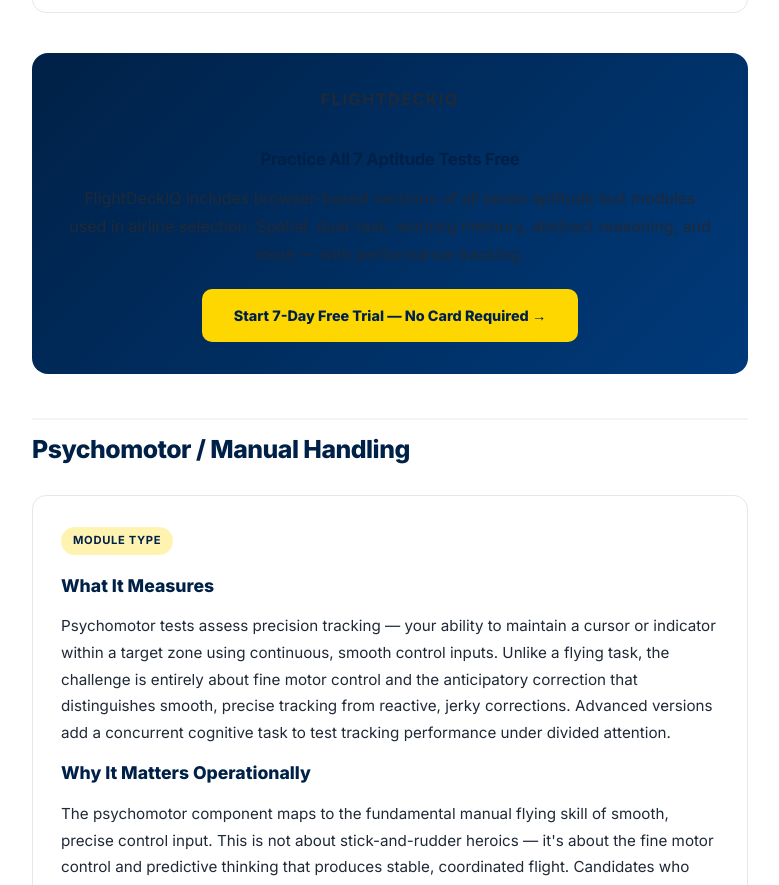
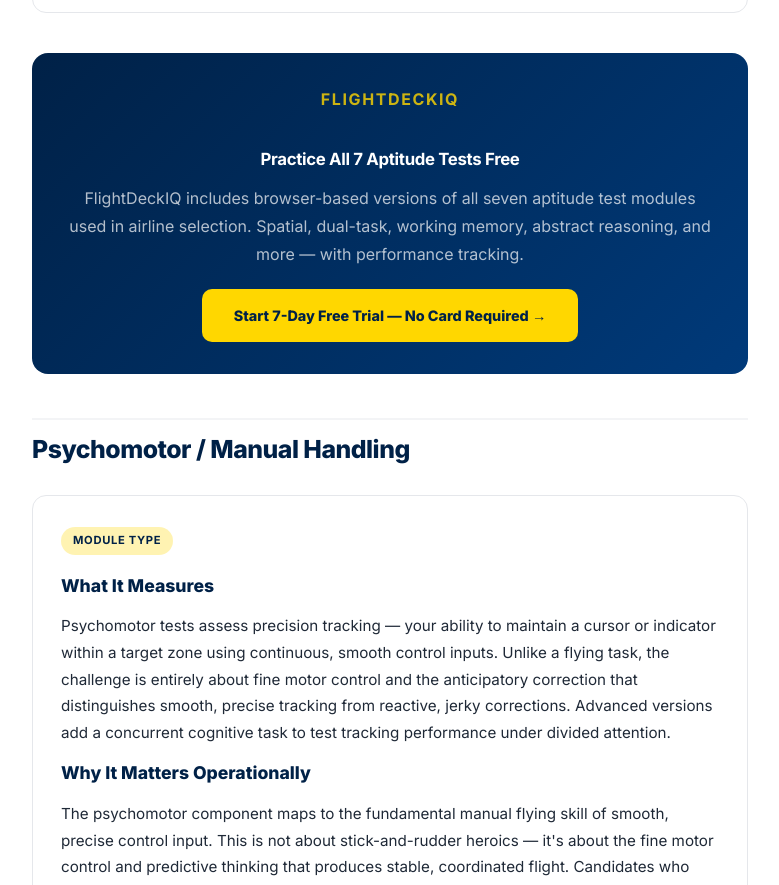
Before and after one commit to checklistlabs/flightdeckiq-landing, a website: page blog/airline-aptitude-test-guide-2026.html in a window 1280 px wide. Shown: the part 4628-5513 px from the top of the page, without its empty margins (250-1029 px from the left). Drawn offline with Linux system fonts and the light colour scheme.

Commit message:
fix: unreadable text on dark inline CTA boxes across 12 guides
.cta-inline-heading/.cta-inline-sub declared white text, but
.article-wrap h3/p (compound selector, higher specificity) was
winning the cascade and rendering them in near-black navy/gray
instead - invisible against the dark gradient background. Only the
gold button was readable since there's no competing .article-wrap a
rule.

Adds .cta-inline .cta-inline-* descendant overrides (specificity
0,2,0, beats .article-wrap's 0,1,1) - same fix already present in 5
other blog posts, now applied to the 12 that were missing it (19
individual box instances total).

```diff
--- a/blog/airline-aptitude-test-guide-2026.html
+++ b/blog/airline-aptitude-test-guide-2026.html
@@ -141,6 +141,9 @@
     .cta-inline-tag { font-size: 0.7rem; font-weight: 700; text-transform: uppercase; letter-spacing: 0.1em; color: rgba(255,215,0,0.8); margin-bottom: 0.5rem; }
     .cta-inline-heading { font-size: 1.3rem; font-weight: 800; color: #ffffff; margin-bottom: 0.6rem; letter-spacing: -0.02em; }
     .cta-inline-sub { font-size: 0.9rem; color: rgba(255,255,255,0.7); margin-bottom: 1.25rem; }
+    .cta-inline .cta-inline-tag { color: rgba(255,215,0,0.8); }
+    .cta-inline .cta-inline-heading { color: #ffffff; }
+    .cta-inline .cta-inline-sub { color: rgba(255,255,255,0.7); }
     .cta-inline-btn { display: inline-block; background: #FFD700; color: #002147; font-weight: 800; font-size: 0.9rem; padding: 0.85rem 2rem; border-radius: 10px; text-decoration: none; }
     .cta-inline-btn:hover { opacity: 0.9; }
   </style>
```
Also changed, not shown: blog/airline-personality-test-guide-2026.html (+3 -0 lines), blog/cbi-star-method-guide.html (+3 -0 lines), blog/compass-test-guide.html (+3 -0 lines), blog/emirates-compass-practice-guide.html (+3 -0 lines), blog/emirates-hirevue-guide-2026.html (+3 -0 lines), blog/emirates-panel-interview-guide-2026.html (+3 -0 lines), blog/emirates-pilot-interview-guide-2026.html (+3 -0 lines), blog/gulf-airline-pilot-salary-guide-2026.html (+3 -0 lines), etihad-pilot-interview-guide-2026.html (+3 -0 lines), qatar-airways-pilot-interview-guide-2026.html (+3 -0 lines), riyadh-air-pilot-interview-guide.html (+3 -0 lines).
